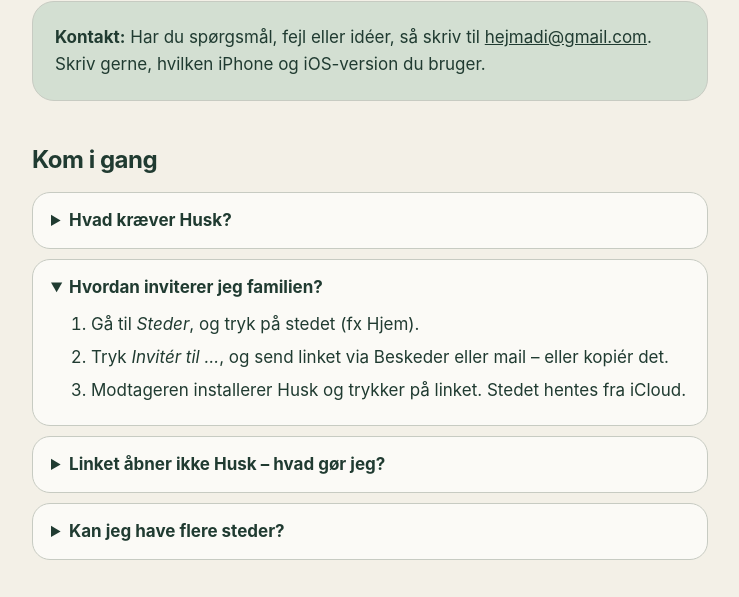
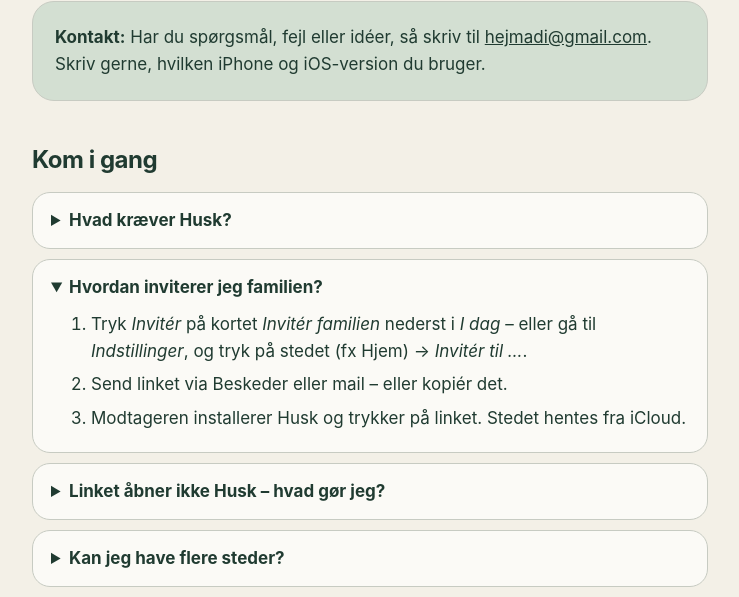
Before and after one commit to DrHejmadi/husk, a plain HTML site: page support.html in a window 1280 px wide. Both pictures are taken after a click on the heading "Hvordan inviterer jeg familien?". Shown: the part 198-795 px from the top of the page, without its empty margins (270-1009 px from the left). Drawn offline with Linux system fonts and the light colour scheme.

Commit message:
Husk 1.1: I dag, Alle og Indstillinger – nye skærmbilleder og opdateret hjælp

```diff
--- a/support.html
+++ b/support.html
@@ -45,40 +45,40 @@
   <details>
     <summary>Hvordan inviterer jeg familien?</summary>
     <ol>
-      <li>Gå til <em>Steder</em>, og tryk på stedet (fx Hjem).</li>
-      <li>Tryk <em>Invitér til …</em>, og send linket via Beskeder eller mail – eller kopiér det.</li>
+      <li>Tryk <em>Invitér</em> på kortet <em>Invitér familien</em> nederst i <em>I dag</em> – eller gå til <em>Indstillinger</em>, og tryk på stedet (fx Hjem) → <em>Invitér til …</em>.</li>
+      <li>Send linket via Beskeder eller mail – eller kopiér det.</li>
       <li>Modtageren installerer Husk og trykker på linket. Stedet hentes fra iCloud.</li>
     </ol>
   </details>
   <details>
     <summary>Linket åbner ikke Husk – hvad gør jeg?</summary>
-    <p>Kopiér linket, åbn Husk, og vælg <em>Steder → Tilslut med invitationslink</em> (eller <em>Jeg har fået en invitation</em> ved første opstart), og indsæt det.</p>
+    <p>Kopiér linket, åbn Husk, og vælg <em>Indstillinger → Tilslut med invitationslink</em> (eller <em>Jeg har fået en invitation</em> ved første opstart), og indsæt det.</p>
   </details>
   <details>
     <summary>Kan jeg have flere steder?</summary>
-    <p>Ja. Vælg <em>Steder → Nyt sted</em>, fx Arbejde eller Klub. Hvert sted har sine egne opgaver og sit eget fællesskab. I Aktuelle vælger du "Alle steder" eller ét sted ad gangen.</p>
+    <p>Ja. Vælg <em>Indstillinger → Nyt sted</em>, fx Arbejde eller Klub. Hvert sted har sine egne opgaver og sit eget fællesskab. I <em>I dag</em> vælger du "Alle steder" eller ét sted ad gangen.</p>
   </details>
 
   <h2>Opgaver og påmindelser</h2>
   <details>
-    <summary>Hvornår dukker en opgave op i Aktuelle?</summary>
-    <p>Som standard 3 dage før fristen. Det kan ændres for hele stedet (under <em>Steder</em>) eller for den enkelte opgave. Overskredne opgaver bliver stående, til de er krydset af.</p>
+    <summary>Hvornår dukker en opgave op i I dag?</summary>
+    <p>Som standard 3 dage før fristen. Det kan ændres for hele stedet (<em>Indstillinger → stedet</em>) eller for den enkelte opgave (<em>Rediger → Flere valg → Vis</em>). Overskredne opgaver bliver stående, til de er krydset af.</p>
   </details>
   <details>
     <summary>Jeg krydsede af ved en fejl</summary>
-    <p>Tryk <em>Fortryd</em> i bjælken nederst, eller find afkrydsningen under <em>Historik</em> og tryk <em>Fortryd</em>. Fristen kommer tilbage hos alle.</p>
+    <p>Tryk <em>Fortryd</em> i bjælken nederst, eller find afkrydsningen i historikken (<em>Alle</em> → uret øverst) og tryk <em>Fortryd</em>. Fristen kommer tilbage hos alle.</p>
   </details>
   <details>
     <summary>Hvad er en vigtig opgave?</summary>
-    <p>Slå <em>Vigtig opgave</em> til i redigeringen. Vigtige opgaver står øverst, er markeret med rødt og giver påmindelse også på fristdagen og de tre første dage efter, hvis de ikke er udført.</p>
+    <p>Swipe til venstre på opgaven under <em>Alle</em>, hold fingeren på kortet i <em>I dag</em>, eller slå <em>Vigtig</em> til under <em>Rediger → Flere valg</em>. Vigtige opgaver står øverst med et lille ! og giver påmindelse også på fristdagen og de tre første dage efter, hvis de ikke er udført. Rød betyder kun, at en frist er overskredet.</p>
   </details>
   <details>
     <summary>Jeg får ingen påmindelser</summary>
-    <p>Tjek at påmindelser er slået til under <em>Steder → Påmindelser på denne iPhone</em> og i Indstillinger → Notifikationer → Husk. Påmindelsen kommer på det valgte klokkeslæt den dag, en opgave bliver aktuel.</p>
+    <p>Tjek at påmindelser er slået til under <em>Indstillinger → Påmindelser på denne iPhone</em> og i Indstillinger → Notifikationer → Husk. Påmindelsen kommer på det valgte klokkeslæt den dag, en opgave kommer frem i <em>I dag</em>.</p>
   </details>
   <details>
     <summary>Hvordan virker sæsoner?</summary>
-    <p>Under <em>Rediger → Sæsoner</em> kan en opgave få et andet interval i en periode, fx hver uge om sommeren og hver 14. dag om efteråret – eller en pause. Det interval, der gælder på fristdagen, bruges.</p>
+    <p>Under <em>Rediger → Flere valg → Sæsoner</em> kan en opgave få et andet interval i en periode, fx hver uge om sommeren og hver 14. dag om efteråret – eller en pause. Uden for perioderne gælder <em>Normalt</em>. Det interval, der gælder på fristdagen, bruges.</p>
   </details>
 
   <h2>Widget og Apple Watch</h2>
@@ -98,7 +98,7 @@
   </details>
   <details>
     <summary>Hvordan sletter jeg alt?</summary>
-    <p>Slet stederne i appen (<em>Steder → stedet → Slet stedet</em>), eller fjern data under Indstillinger → dit navn → iCloud → Administrer lagringsplads → Husk.</p>
+    <p>Slet stederne i appen (<em>Indstillinger → stedet → Slet stedet</em>), eller fjern data under Indstillinger → dit navn → iCloud → Administrer lagringsplads → Husk.</p>
   </details>
 
   <p style="margin-top: 40px"><small>© 2026 Michael Skov Hejmadi · <a href="privacy.html">Privatlivspolitik</a></small></p>
```
Also changed, not shown: index.html (+5 -4 lines), aktuelle.jpg, detaljer.jpg, ny-opgave.jpg (added), sted-arbejde.jpg, steder.jpg, ur-aktuelle.jpg, ur-udfoert.jpg, widget.jpg.
